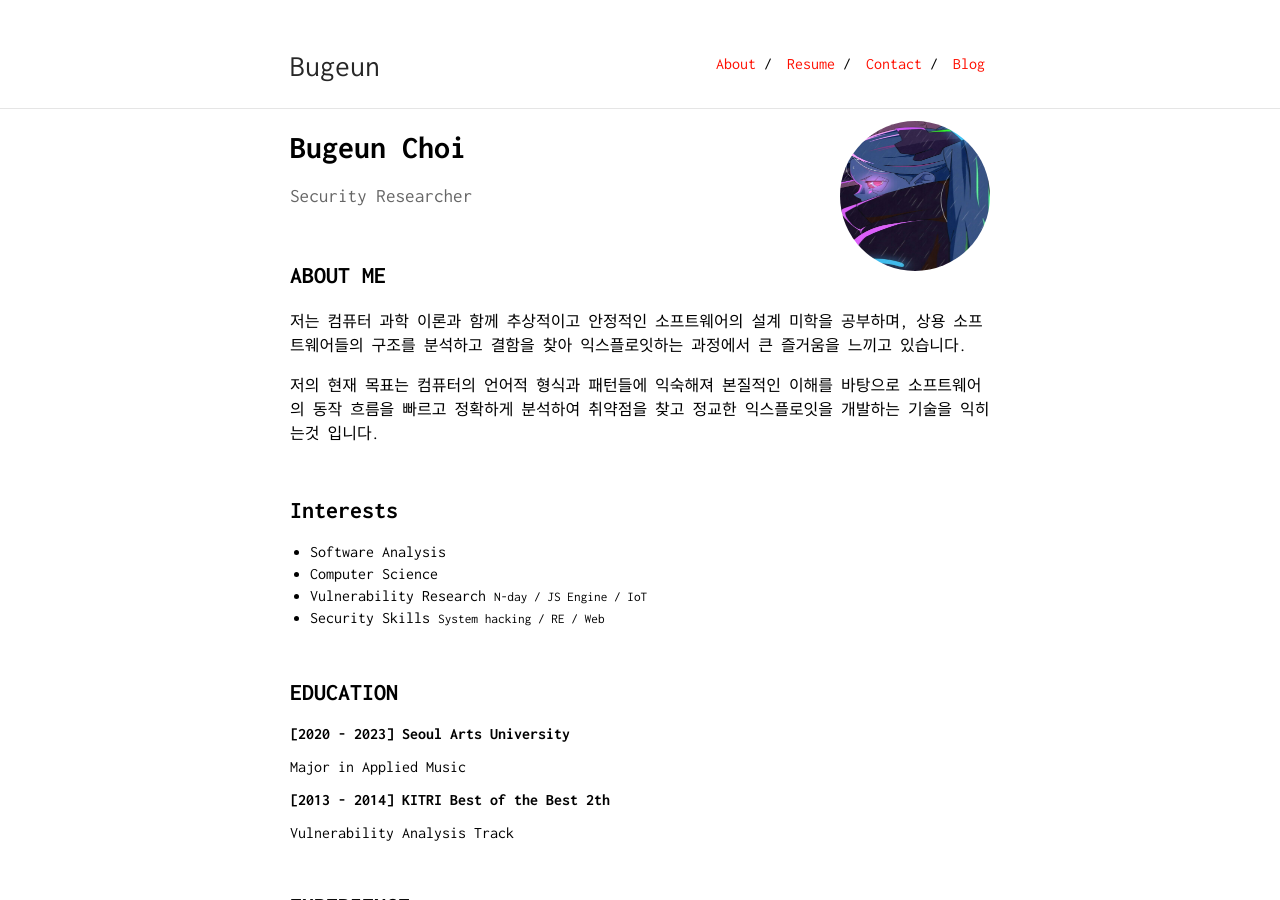
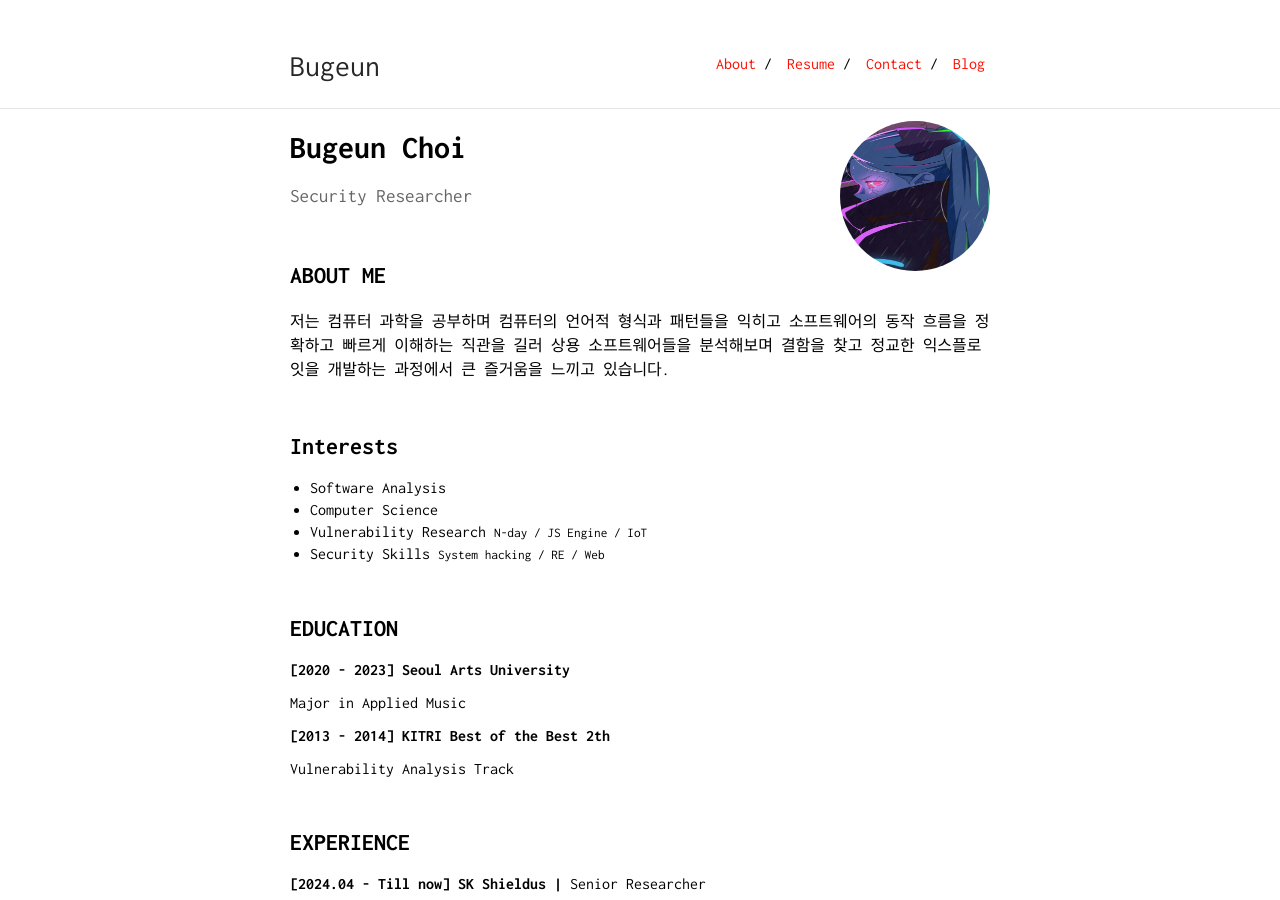
Before and after one commit to Bugeun/bugeun.github.io, a Jekyll site: the page built from index.md, in a window 1280 px wide and 900 px high. Built offline with Jekyll 4.4.1, drawn with Linux system fonts in a browser that asks for light colours.

Commit message:
Update index.md

```diff
--- a/index.md
+++ b/index.md
@@ -11,10 +11,7 @@ Security Researcher
 
 ## ABOUT ME
 
-<p>저는 컴퓨터 과학 이론과 함께 추상적이고 안정적인 소프트웨어의 설계 미학을 공부하며, 상용 소프트웨어들의 구조를 분석하고 결함을 찾아 익스플로잇하는 과정에서 큰 즐거움을 느끼고 있습니다.</p>
-
-<p>저의 현재 목표는 컴퓨터의 언어적 형식과 패턴들에 익숙해져 본질적인 이해를 바탕으로 소프트웨어의 동작 흐름을 빠르고 정확하게 분석하여 취약점을 찾고 정교한 익스플로잇을 개발하는 기술을 익히는것 입니다.</p>
-
+<p>저는 컴퓨터 과학을 공부하며 컴퓨터의 언어적 형식과 패턴들을 익히고 소프트웨어의 동작 흐름을 정확하고 빠르게 이해하는 직관을 길러 상용 소프트웨어들을 분석해보며 결함을 찾고 정교한 익스플로잇을 개발하는 과정에서 큰 즐거움을 느끼고 있습니다.</p>
 
 &nbsp;
 
```
